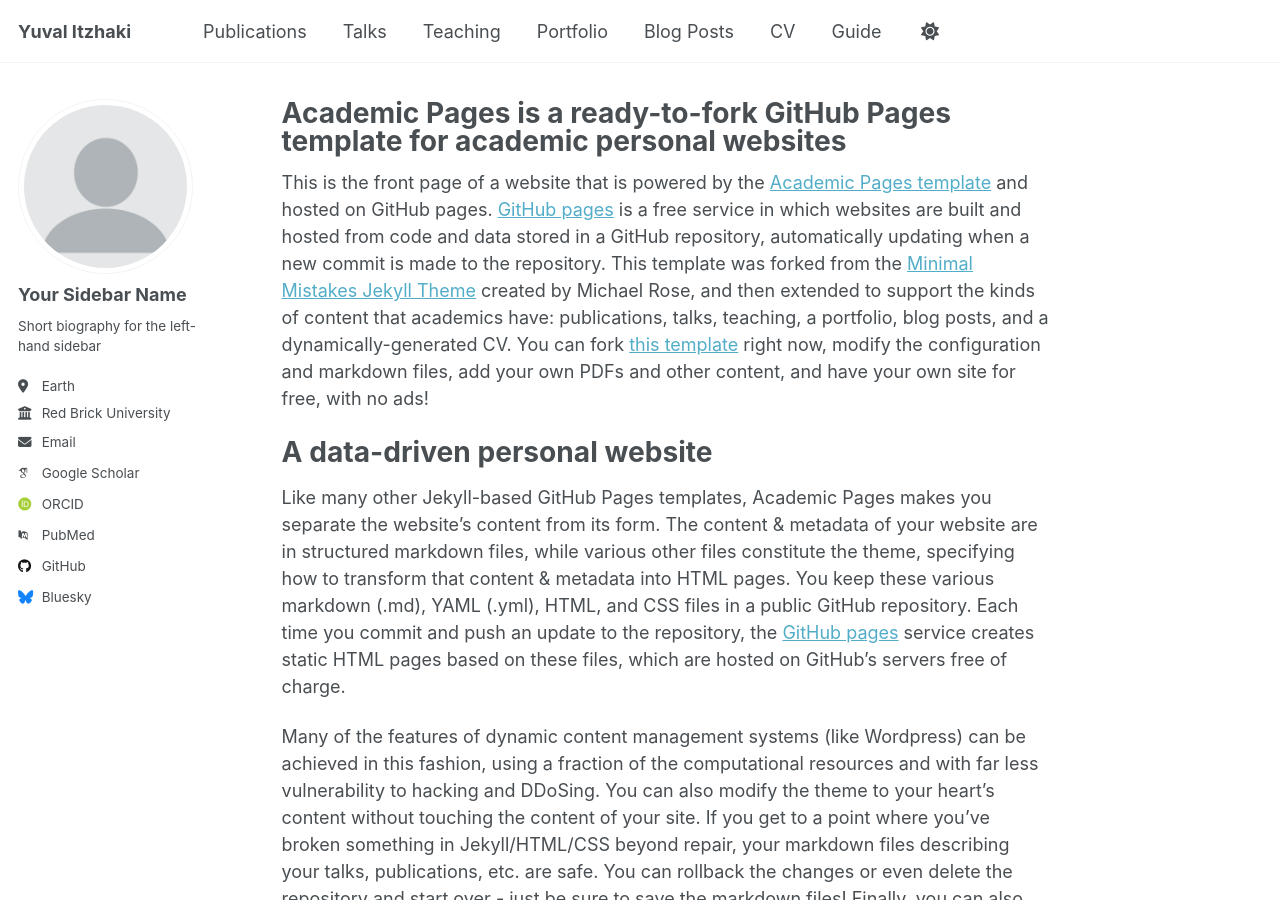
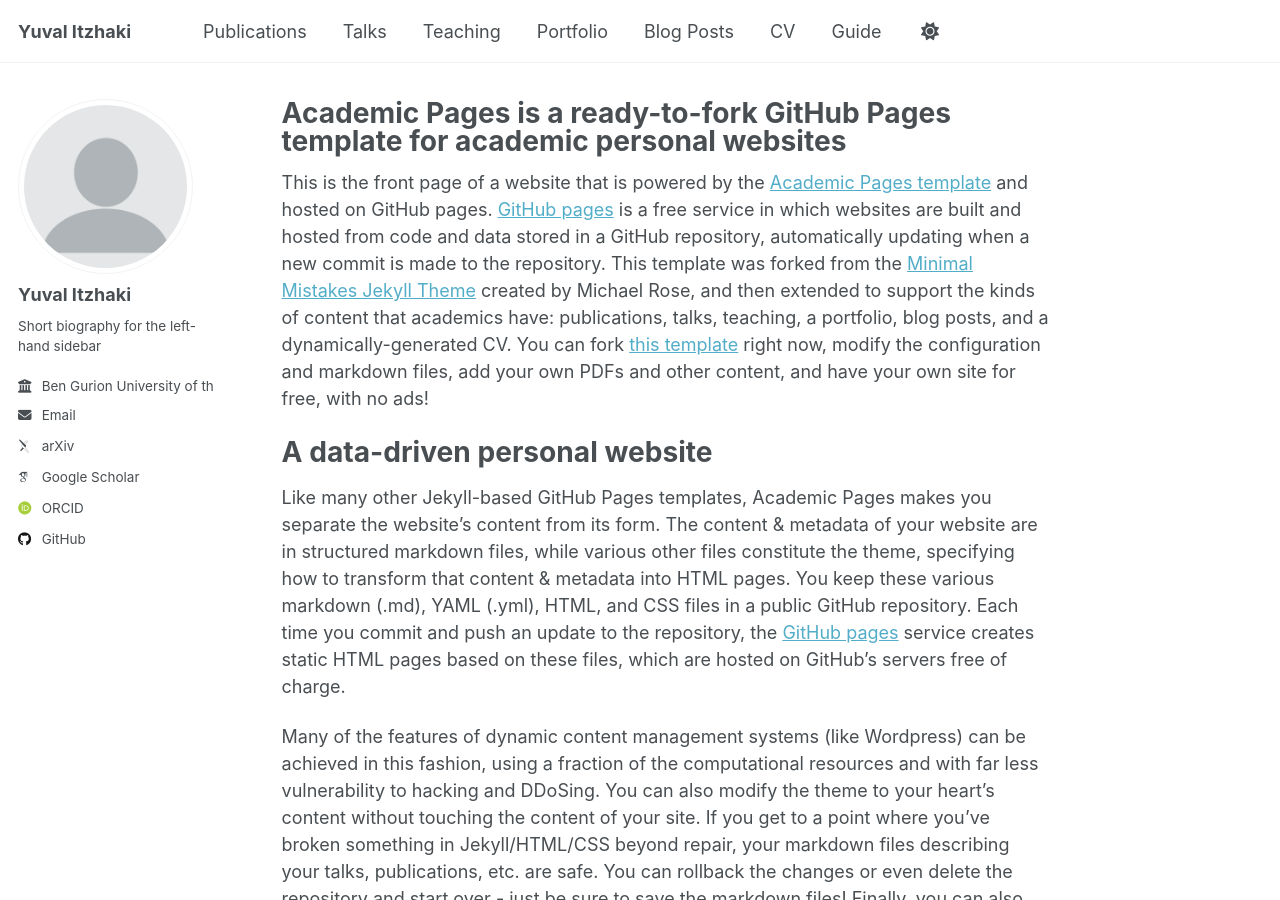
Before and after one commit to yuvalyitz/home, a Jekyll site: the page built from _pages/about.md, in a window 1280 px wide and 900 px high. Built offline with Jekyll 4.4.1, drawn with Linux system fonts in a browser that asks for light colours; some web fonts are replaced.

Commit message:
Update _config.yml

```diff
--- a/_config.yml
+++ b/_config.yml
@@ -23,21 +23,21 @@ repository               : "academicpages/academicpages.github.io"
 author:
   # Biographic information
   avatar           : "profile.png"
-  name             : "Your Sidebar Name"
+  name             : "Yuval Itzhaki"
   pronouns         : # example: "she/her"
   bio              : "Short biography for the left-hand sidebar"
-  location         : "Earth"
-  employer         : "Red Brick University"
+  # location         : "Tel Aviv"
+  employer         : "Ben Gurion University of the Negev"
   uri              : # URL
-  email            : "none@example.org"
+  email            : "ityuval@bgu.ac.il"
 
   # Academic websites
-  arxiv            : # URL - Update with the correct link to your profile
+  arxiv            : "http://arxiv.org/a/itzhaki_y_1"
   googlescholar    : "https://scholar.google.com/citations?user=PS_CX0AAAAAJ"
   impactstory      : # URL
-  orcid            : "http://orcid.org/yourorcidurl"
+  orcid            : "https://orcid.org/0000-0002-5309-7075"
   semantic         : # URL
-  pubmed           : "https://www.ncbi.nlm.nih.gov/pubmed/?term=john+snow"
+  # pubmed           : "https://www.ncbi.nlm.nih.gov/pubmed/?term=john+snow"
   researchgate     : # URL
   scopus           : # URL
 
@@ -50,7 +50,7 @@ author:
   stackoverflow    : # User number or user number and name (i.e., use "1" or "1/jeff-atwood")
 
   # Social media
-  bluesky          : "bsky.app" # Replace this with you Bluesky username
+  # bluesky          : "bsky.app" # Replace this with you Bluesky username
   facebook         : # Username
   flickr           : # Username
   foursquare       : # Username
```
